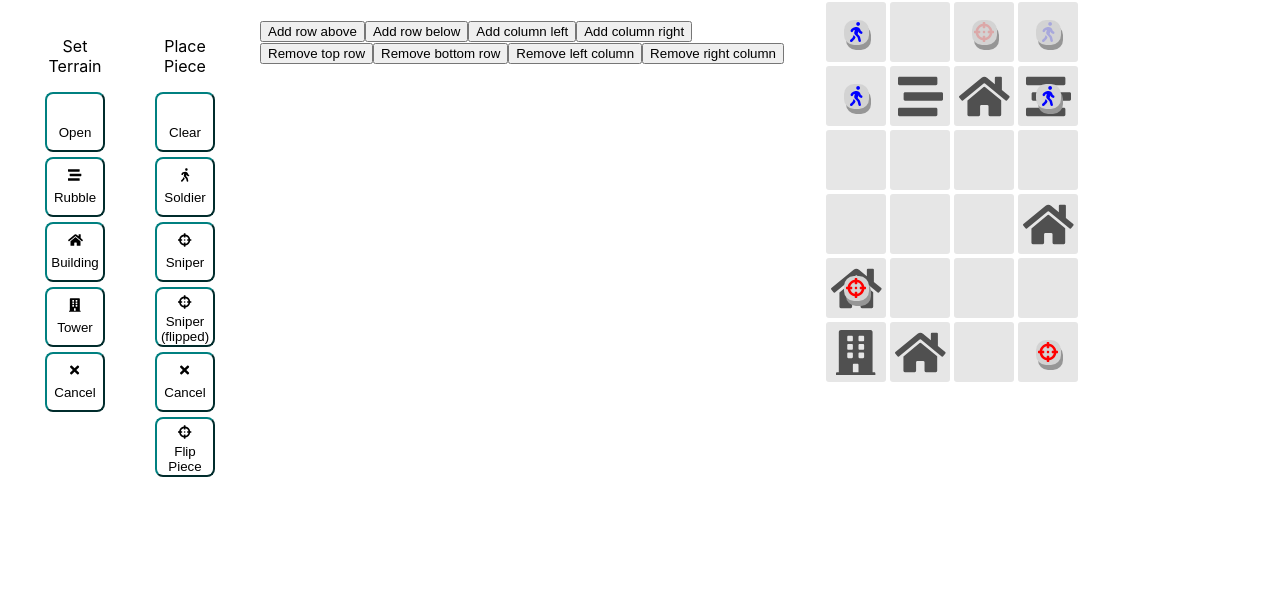
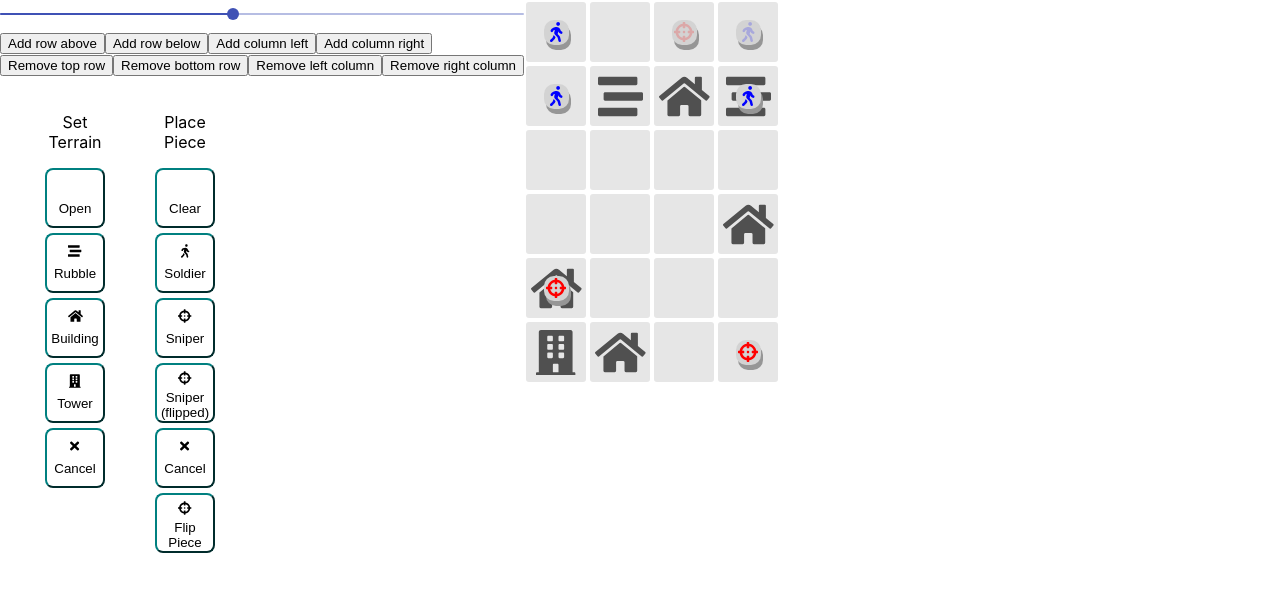
Before and after one commit to Sasooli/sniper-game, a React (Create React App) app: page / in a window 1280 px wide. Shown: the top 592 px of the page. Built offline with nearby package versions, Linux system fonts and the light colour scheme.

Commit message:
Added zoom slider and refactored component sizing

```diff
--- a/package.json
+++ b/package.json
@@ -7,6 +7,7 @@
     "@fortawesome/fontawesome-svg-core": "^1.2.30",
     "@fortawesome/free-solid-svg-icons": "^5.14.0",
     "@fortawesome/react-fontawesome": "^0.1.11",
+    "@material-ui/core": "^4.12.2",
     "@testing-library/jest-dom": "^4.2.4",
     "@testing-library/react": "^9.3.2",
     "@testing-library/user-event": "^7.1.2",
--- a/src/App.tsx
+++ b/src/App.tsx
@@ -39,6 +39,7 @@ function App() {
   const [ boardState, setBoardState ] = useState<BoardState>(initialBoardState);
   const [ boardPieces, setBoardPieces ] = useState<BoardPieces>(initialBoardPieces);
 
+  const [ zoomLevel, setZoomLevel ] = useState<number>(1);
   const [ clickMode, setClickMode ] = useState<ClickModes>(ClickModes.NONE);
   const [ terrainMode, setTerrainMode ] = useState<TerrainTypes | undefined>(undefined);
   const [ pieceMode, setPieceMode ] = useState<PieceType | undefined>(undefined);
@@ -70,8 +71,16 @@ function App() {
   }
   return (
     <div className='main-container'>
-      <Controls boardState={boardState} setBoardState={setBoardState} terrainMode={terrainMode} setTerrainMode={setTerrainMode} clickMode={clickMode} setClickMode={setClickMode} pieceMode={pieceMode} setPieceMode={setPieceMode} pieceFlippedMode={pieceFlippedMode} setPieceFlippedMode={setPieceFlippedMode}/>
-      <Board boardState={boardState} onSquareClick={squareClick} boardPieces={boardPieces} />
+      <Controls
+          boardState={boardState}
+          setBoardState={setBoardState}
+          terrainMode={terrainMode} setTerrainMode={setTerrainMode}
+          clickMode={clickMode} setClickMode={setClickMode}
+          pieceMode={pieceMode} setPieceMode={setPieceMode}
+          pieceFlippedMode={pieceFlippedMode} setPieceFlippedMode={setPieceFlippedMode}
+          zoomLevel={zoomLevel} setZoomLevel={setZoomLevel}
+      />
+      <Board boardState={boardState} onSquareClick={squareClick} boardPieces={boardPieces} zoomLevel={zoomLevel} />
     </div>
   );
 }
--- a/src/display/board.tsx
+++ b/src/display/board.tsx
@@ -8,9 +8,10 @@ export type BoardProps = {
     boardState: BoardState;
     boardPieces: BoardPieces;
     onSquareClick: Function;
+    zoomLevel: number;
 }
 
-function Board({boardState, boardPieces, onSquareClick}: BoardProps) {
+function Board({boardState, boardPieces, onSquareClick, zoomLevel}: BoardProps) {
     const terrain = boardState.getAllTerrain();
     return (
         <div className={'grid-container'}>
@@ -22,6 +23,7 @@ function Board({boardState, boardPieces, onSquareClick}: BoardProps) {
                         piece={boardPieces.findPieceAt(colIndex, rowIndex)}
                         key={`square-${colIndex}-${rowIndex}`}
                         onClick={() => onSquareClick(colIndex, rowIndex)}
+                        zoomLevel={zoomLevel}
                     />
                     )}
                 </div>
--- a/src/display/controls.tsx
+++ b/src/display/controls.tsx
@@ -6,6 +6,7 @@ import {ClickModes} from "../App";
 import PieceControls from "./piece-controls";
 import {PieceType} from "../game-objects/GamePiece";
 import BoardSizeControls from "./board-size-controls";
+import ZoomControls from "./zoom-controls";
 
 type ControlsProps = {
     boardState: BoardState;
@@ -18,10 +19,15 @@ type ControlsProps = {
     setClickMode : React.Dispatch<React.SetStateAction<ClickModes>>;
     pieceFlippedMode : boolean;
     setPieceFlippedMode : React.Dispatch<React.SetStateAction<boolean>>;
+    zoomLevel : number;
+    setZoomLevel : React.Dispatch<React.SetStateAction<number>>;
 }
 
-function Controls({boardState, setBoardState, setTerrainMode, terrainMode, clickMode, setClickMode, pieceMode, setPieceMode, pieceFlippedMode, setPieceFlippedMode} : ControlsProps) {
+function Controls({boardState, setBoardState, setTerrainMode, terrainMode, clickMode, setClickMode, pieceMode, setPieceMode, pieceFlippedMode, setPieceFlippedMode, zoomLevel, setZoomLevel} : ControlsProps) {
     return (
+        <div>
+            <ZoomControls zoomLevel={zoomLevel} setZoomLevel={setZoomLevel} />
+            <BoardSizeControls boardState={boardState} setBoardState={setBoardState} />
             <div className={'controls-container'}>
                 <div className={'controls-column'}>
                     <TerrainControls terrainMode={terrainMode} setTerrainMode={setTerrainMode} clickMode={clickMode} setClickMode={setClickMode} />
@@ -29,8 +35,6 @@ function Controls({boardState, setBoardState, setTerrainMode, terrainMode, click
                 <div className={'controls-column'}>
                     <PieceControls pieceMode={pieceMode} setPieceMode={setPieceMode} clickMode={clickMode} setClickMode={setClickMode} pieceFlippedMode={pieceFlippedMode} setPieceFlippedMode={setPieceFlippedMode} />
                 </div>
-            <div className={'controls-column'}>
-                <BoardSizeControls boardState={boardState} setBoardState={setBoardState} />
             </div>
         </div>
     )
--- a/src/display/square.css
+++ b/src/display/square.css
@@ -3,10 +3,6 @@
     grid-template: 1fr / 1fr;
     place-items: center;
     background-color: rgb(230, 230, 230);
-    border-radius: 3px;
-    width: 60px;
-    height: 60px;
-    margin: 2px;
 }
 
 .grid-item > * {
@@ -16,7 +12,6 @@
 
 .terrain-icon {
     position: relative;
-    font-size: 45px;
     z-index: 1;
     color: rgb(80, 80, 80);
 }
@@ -28,22 +23,12 @@
     align-items: center;
     z-index: 2;
     background-color: rgba(211, 211, 211, 1);
-    box-shadow: 2px 5px rgb(150, 150, 150);
-    width: 25px;
-    height: 25px;
-    border-radius: 10px;
-}
-
-.flipped-piece-icon {
-    opacity: 0.2;
 }
 
 .soldier-icon {
     color: blue;
-    font-size: 20px;
 }
 
 .sniper-icon {
     color: red;
-    font-size: 20px;
 }
--- a/src/display/square.tsx
+++ b/src/display/square.tsx
@@ -9,26 +9,50 @@ export type SquareProps = {
     terrainType: TerrainTypes;
     piece?: GamePiece;
     onClick: Function;
+    zoomLevel: number;
 }
 
-function Square({terrainType, piece, onClick}: SquareProps) {
+function Square({terrainType, piece, onClick, zoomLevel}: SquareProps) {
+
+    const scaledSizeString = (baseSize: number) => `${baseSize * zoomLevel}px`;
+
     const terrainIcon =
         terrainType === TerrainTypes.Building ? faHome
             : terrainType === TerrainTypes.Tower ? faBuilding
             : terrainType === TerrainTypes.Rubble ? faStream
             : null;
+
+    // TODO: move this out and use it to get icon elsewhere
     const pieceProperties =
         piece?.getPieceType() === PieceType.Soldier ? { icon: faWalking, class: 'soldier-icon' }
             : piece?.getPieceType() === PieceType.Sniper ? { icon: faCrosshairs, class: 'sniper-icon' }
             : null;
+
     return (
-        <div className='grid-item' onClick={() => onClick()}>
-            {terrainIcon && <FontAwesomeIcon icon={terrainIcon} className='terrain-icon' />}
+        <div className='grid-item'
+             onClick={() => onClick()}
+             style={{
+                 borderRadius: scaledSizeString(3),
+                 width: scaledSizeString(60),
+                 height: scaledSizeString(60),
+                 margin: scaledSizeString(2)
+             }}
+        >
+            {terrainIcon && <FontAwesomeIcon icon={terrainIcon} className='terrain-icon' style={{fontSize: scaledSizeString(45)}} />}
             {pieceProperties &&
-            <div className='piece-container'>
+            <div
+                className='piece-container'
+                style={{
+                    boxShadow: `${scaledSizeString(2)} ${scaledSizeString(5)} rgb(150, 150, 150)`,
+                    width: scaledSizeString(25),
+                    height: scaledSizeString(25),
+                    borderRadius: scaledSizeString(10),
+                }}
+            >
                 <FontAwesomeIcon
                     icon={pieceProperties.icon}
-                    className={`${pieceProperties.class} ${piece?.getIsFlipped() ? 'flipped-piece-icon' : ''}`}
+                    className={pieceProperties.class}
+                    style={{fontSize: scaledSizeString(20), opacity: piece?.getIsFlipped() ? 0.2 : 1 }}
                 />
             </div>
             }
--- /dev/null
+++ b/src/display/zoom-controls.tsx
@@ -0,0 +1,28 @@
+import React, {ChangeEvent} from "react";
+import Slider from '@material-ui/core/Slider';
+
+type ZoomControlsProps = {
+    zoomLevel : number;
+    setZoomLevel : React.Dispatch<React.SetStateAction<number>>;
+}
+
+function ZoomControls({zoomLevel, setZoomLevel} : ZoomControlsProps) {
+
+    const handleChange = (event: ChangeEvent<{}>, value: number | number[]) => {
+        setZoomLevel(value as number);
+    }
+
+    return (
+        <div>
+            <Slider
+                min={0.2}
+                step={0.1}
+                max={2}
+                value={zoomLevel}
+                onChange={handleChange}
+            />
+        </div>
+    )
+}
+
+export default ZoomControls;
```
Also changed, not shown: 1 other file (tests, documents, lock files or other folders). Lines whose indentation alone changed are shown as unchanged.
